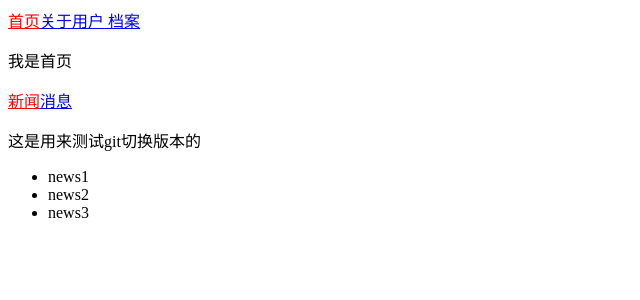
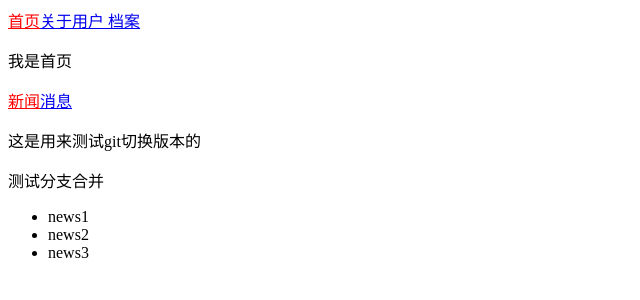
Before and after one commit to bajibaji3/learnvuerouter, a Vue app: page /home/news in a window 1280 px wide. Shown: the top 300 px of the page, without its empty margins (0-640 px from the left). Built offline with nearby package versions, Linux system fonts and the light colour scheme.

Commit message:
hot-fix commit1

```diff
--- a/src/components/Home.vue
+++ b/src/components/Home.vue
@@ -4,6 +4,7 @@
     <router-link to="/home/news">新闻</router-link>
     <router-link to="/home/message">消息</router-link>
     <p>这是用来测试git切换版本的</p>
+    <p>测试分支合并</p>
     <router-view></router-view>
   </div>
 </template>
```
